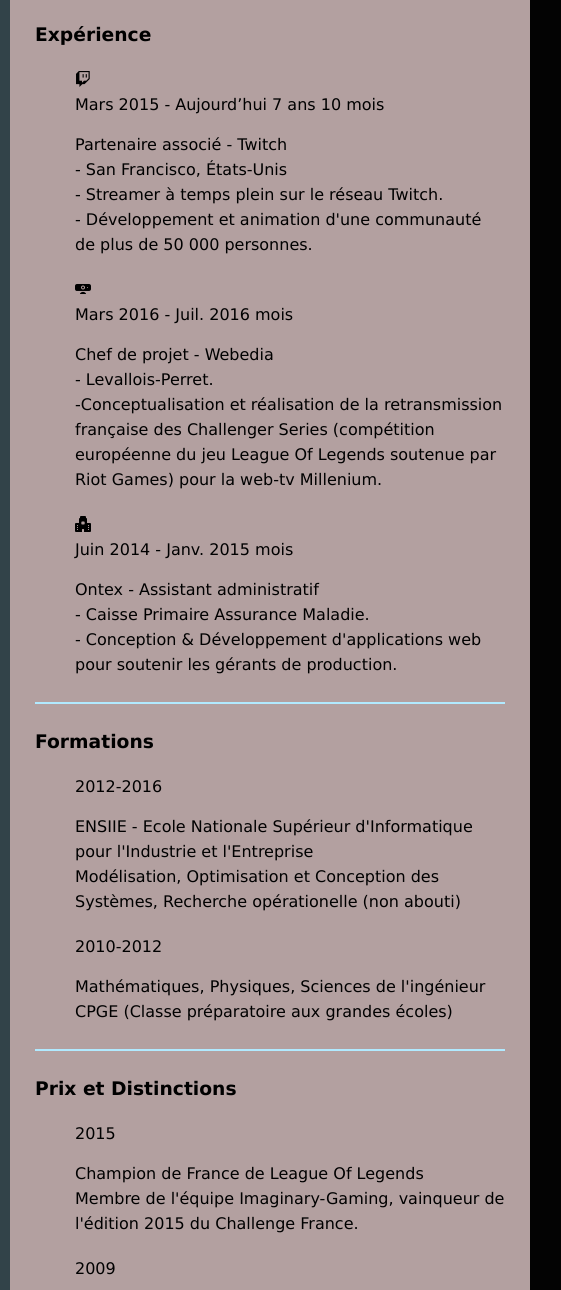
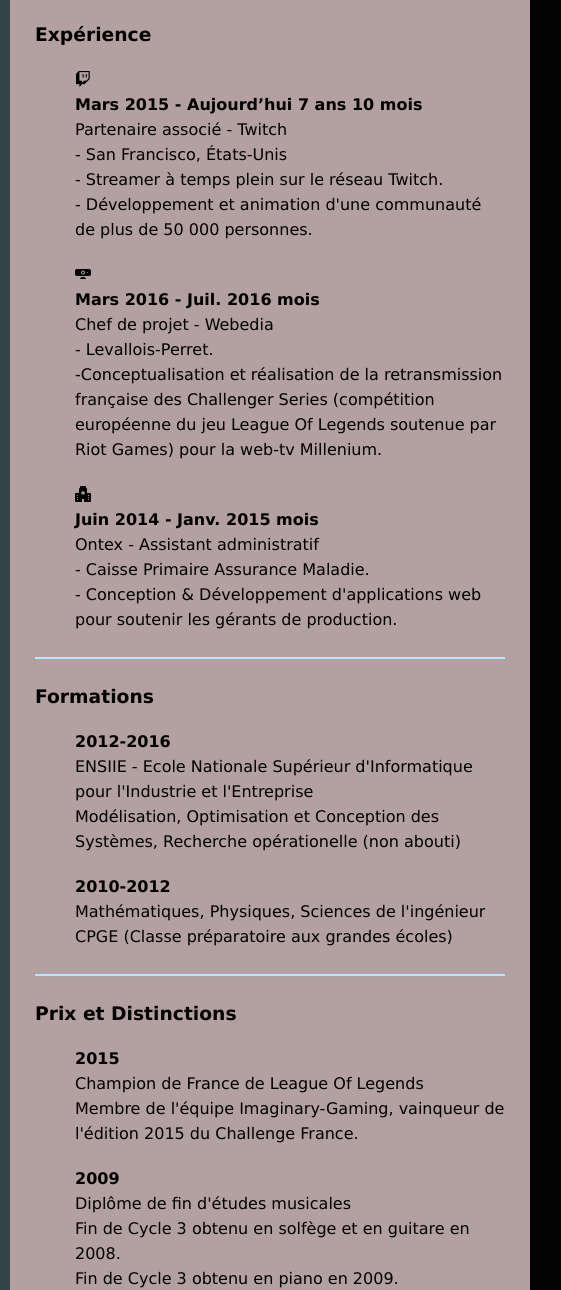
Before and after one commit to NathanGrasset/NathanGrasset.github.io, a plain HTML site: page index.html in a window 1280 px wide. Shown: the part 250-1540 px from the top of the page, 510-1071 px from the left. Drawn offline with nearby package versions, Linux system fonts and the light colour scheme.

Commit message:
Update index.html

```diff
--- a/index.html
+++ b/index.html
@@ -151,7 +151,7 @@
             <ul>
                 <li>
                   <i class="bi bi-twitch"></i>
-                  <div class="date">Mars 2015 - Aujourd’hui 7 ans 10 mois</div>
+                  <h4>Mars 2015 - Aujourd’hui 7 ans 10 mois</h4>
                   <div class="info">
                         <p class="semi-bold">Partenaire associé - Twitch</p>
                       <p>- San Francisco, États-Unis </p>
@@ -161,7 +161,7 @@
                 </li>
                 <li>
                   <i class="bi bi-webcam-fill"></i>
-                  <div class="date">Mars 2016 - Juil. 2016 mois</div>
+                  <h4>Mars 2016 - Juil. 2016 mois</h4>
                   <div class="info">
                          <p class="semi-bold">Chef de projet - Webedia</p>
                       <p>- Levallois-Perret.</p>
@@ -170,7 +170,7 @@
                 </li>
                 <li>
                   <i class="bi bi-hospital-fill"></i>
-                  <div class="date">Juin 2014 - Janv. 2015 mois</div>
+                  <h4>Juin 2014 - Janv. 2015 mois</h4>
                   <div class="info">
                          <p class="semi-bold">Ontex - Assistant administratif</p>
                          <p class="logotravail"></p>
@@ -187,14 +187,14 @@
              </div>
           <ul>
                 <li>
-                    <div class="date">2012-2016</div>
+                  <h4>2012-2016</h4>
                     <div class="info">
                          <p class="semi-bold">ENSIIE - Ecole Nationale Supérieur d'Informatique pour l'Industrie et l'Entreprise</p>
                       <p>Modélisation, Optimisation et Conception des Systèmes, Recherche opérationelle (non abouti)</p>
                     </div>
                 </li>
                 <li>
-                    <div class="date">2010-2012</div>
+                  <h4>2010-2012</h4>
                     <div class="info">
                          <p class="semi-bold">Mathématiques, Physiques, Sciences de l'ingénieur</p>
                       <p>CPGE (Classe préparatoire aux grandes écoles)</p>
@@ -208,7 +208,7 @@
           </div>
           <ul>
               <li>
-                  <div class="date">2015</div>
+                  <h4>2015</h4>
                   <div class="info">
                     <p class ="semi-bold">Champion de France de League Of Legends</p>
                     <p>Membre de l'équipe Imaginary-Gaming, vainqueur de l'édition 2015 du Challenge France.</p>
@@ -216,7 +216,7 @@
 
               </li>
               <li>
-                  <div class="date">2009</div>
+                  <h4>2009</h4>
                   <div class="info">
                     <p class="semi-bold">Diplôme de fin d'études musicales</p>
                     <p>Fin de Cycle 3 obtenu en solfège et en guitare en 2008.</p>
```
